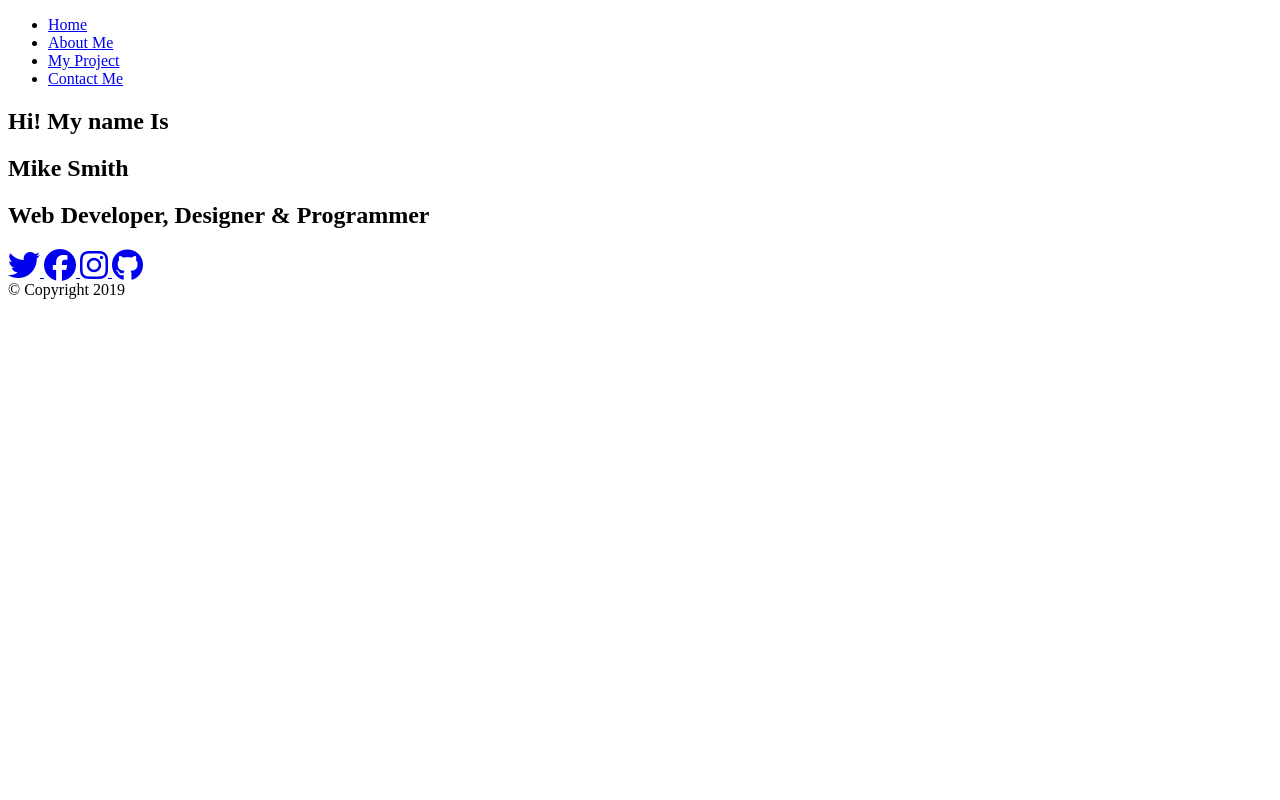
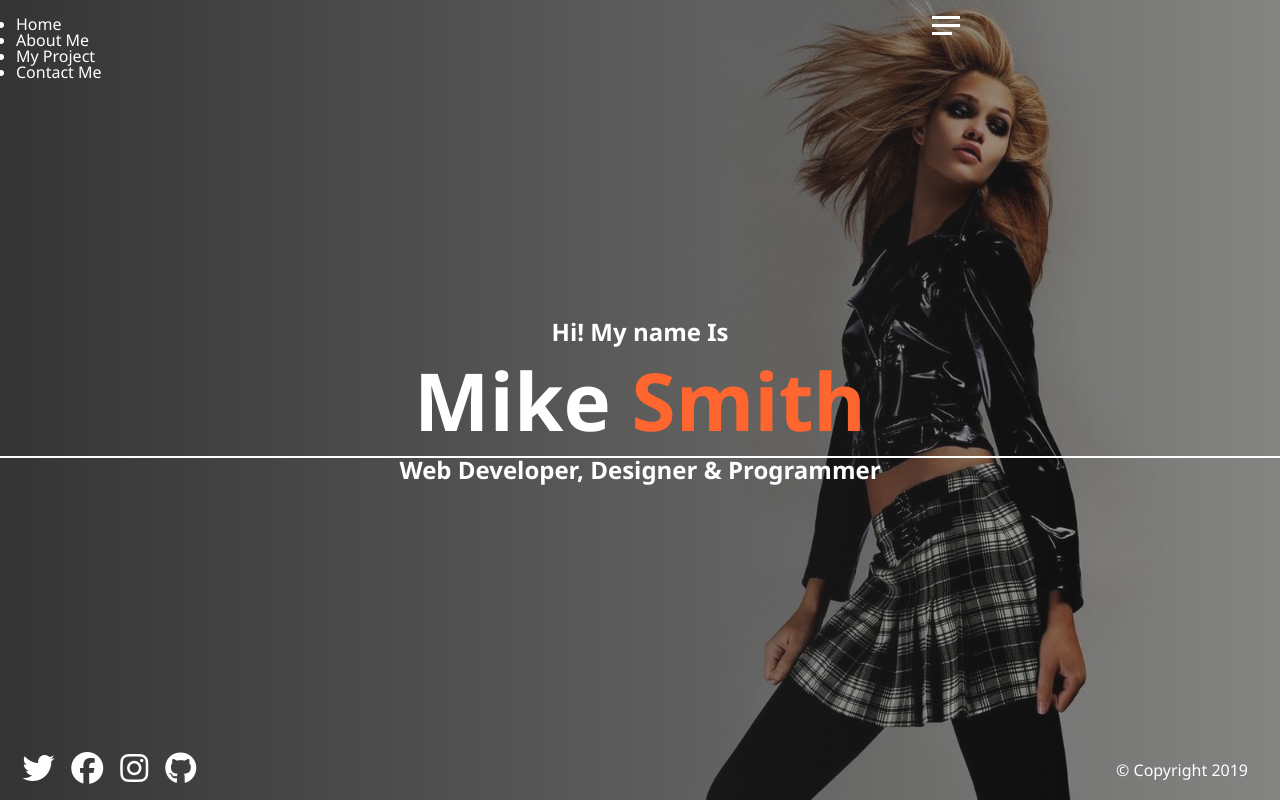
Before and after one commit to phaktraphors/style_scss_02, a plain HTML site: page style_scss_02/project/index.html in a window 1280 px wide. Drawn offline with Linux system fonts and the light colour scheme; the site is published under a folder, as on GitHub Pages, so addresses that start at the root find nothing.

Commit message:
commit code

```diff
--- a/style_scss_02/project/index.html
+++ b/style_scss_02/project/index.html
@@ -4,7 +4,7 @@
     <meta charset="UTF-8">
     <meta http-equiv="X-UA-Compatible" content="IE=edge">
     <meta name="viewport" content="width=device-width, initial-scale=1.0">
-    <link rel="stylesheet" href="/project/style/main.css">
+    <link rel="stylesheet" href="../project/style/main.css">
     <title>Mike Smith Portfolio</title>
 </head>
 <body>
```
